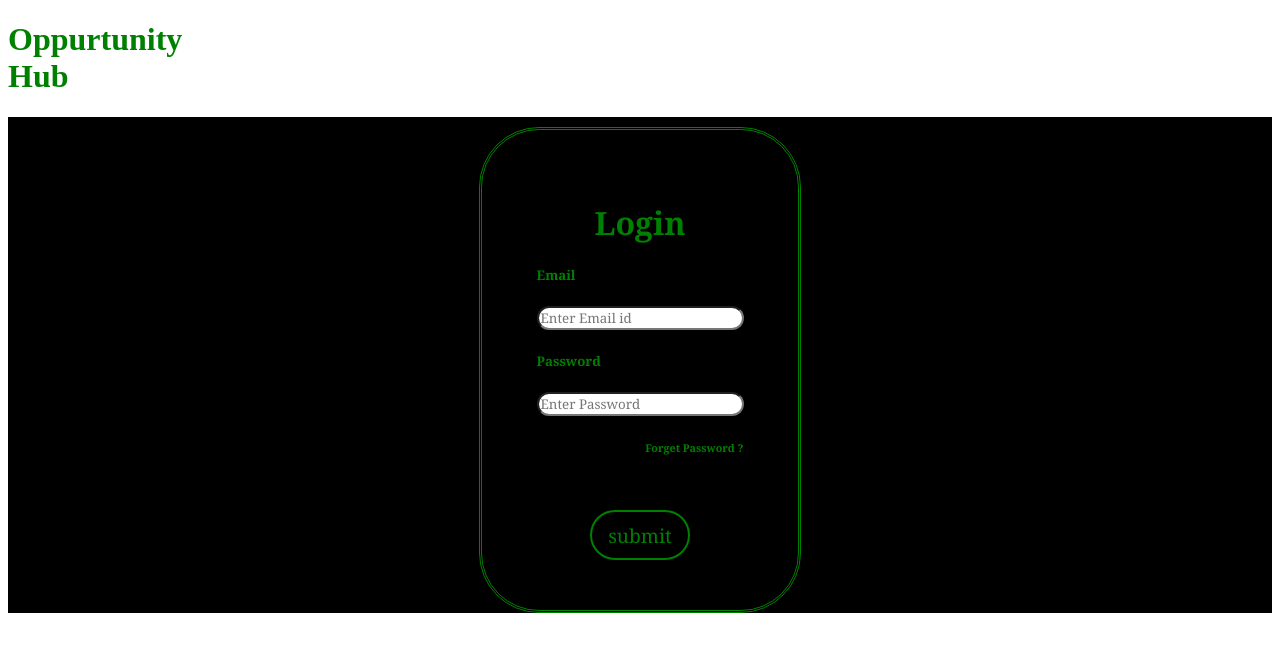
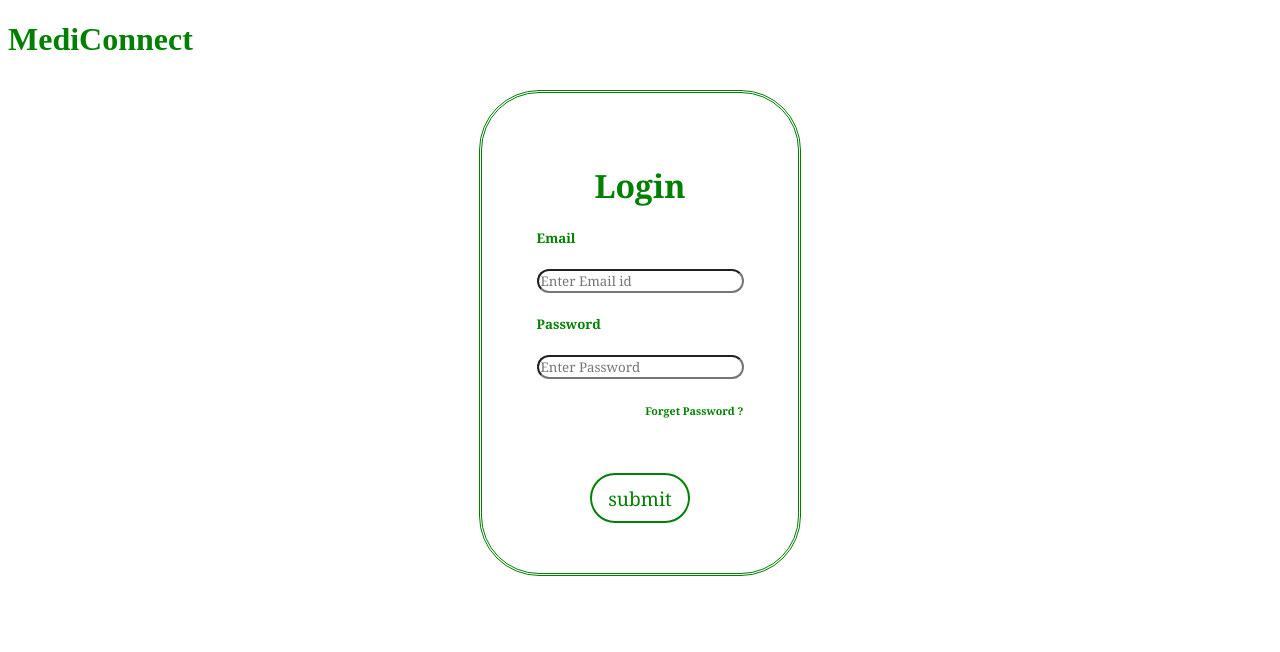
Before and after one commit to ManojKumarTech/MediConnect, a React (Create React App) app: page / in a window 1280 px wide. Shown: the top 652 px of the page. Built offline with nearby package versions, Linux system fonts and the light colour scheme; the HTML template or start-up script is replaced by a standard one.

Commit message:
small changes in color

```diff
--- a/src/App.css
+++ b/src/App.css
@@ -3,7 +3,7 @@
   display:flex;
   justify-content: center;
   padding-top: 10px;
-  background-color: rgb(0, 0, 0);
+  background-color: white ;
 }
 .sub-main {
   display:flex;
@@ -13,13 +13,13 @@
   width:25%;
   padding-top: 30px;
   border-radius: 60px;
-  background-color: rgb(0, 0, 0);
+  background-color:white;
   border-style:double;
   border-color: green;
 }
 #submit_B
 {
-  background-color:rgb(0, 0, 0);
+  background-color:white;
   color:green;
   border-radius: 50px;
   font-size: larger;
--- a/src/App.js
+++ b/src/App.js
@@ -6,7 +6,7 @@ function App() {
   return (
 
     <>
-    <h1 id="logo">Oppurtunity<br></br> Hub</h1>
+    <h1 id="logo">MediConnect<br></br></h1>
     <div className="main">
       <div className="sub-main">
 
@@ -16,7 +16,7 @@ function App() {
           <input id="input"type="text" placeholder="Enter Email id"></input>
           <h5 id="pass">Password</h5>
           <input id="input"type="password" placeholder="Enter Password"></input><br></br>
-          <h6 id="fp">Forget Password ?</h6>
+          <h6 id="fp" >Forget Password ?</h6>
           <button id="submit_B"type="submit">submit</button>
           </div>
       </div>
```
